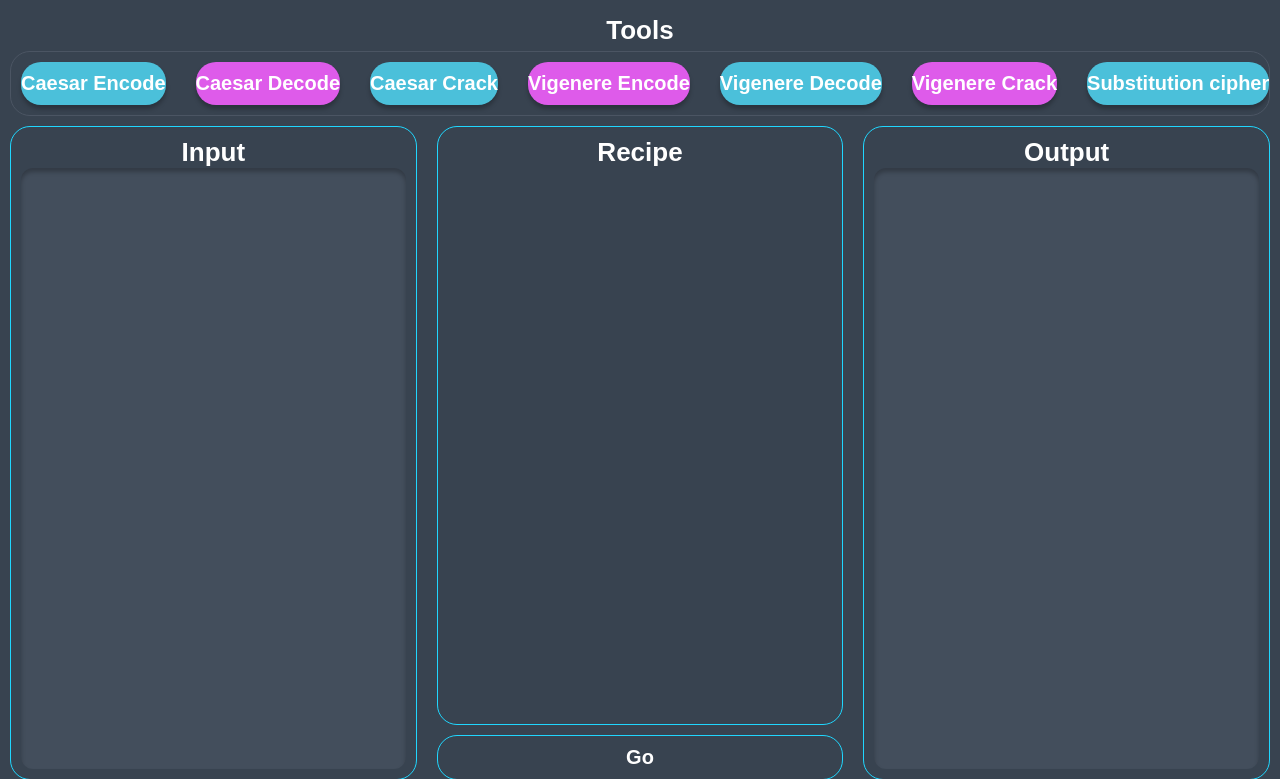
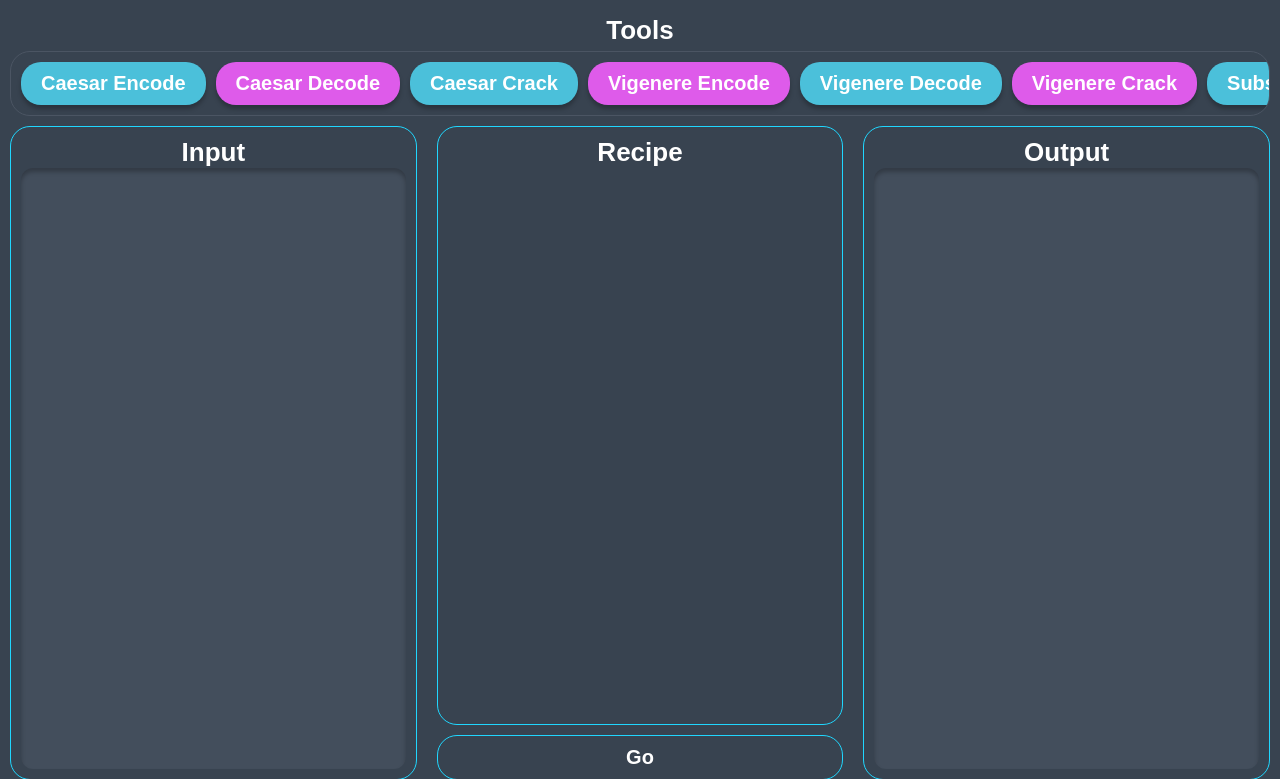
Before and after one commit to uumtf/ciphery, a PHP site: page / in a window 1280 px wide. Shown: the top 779 px of the page. Run offline with PHP 8.4, Linux system fonts and the light colour scheme; some web fonts are replaced.

Commit message:
Fix bug with padding of elements in tools block
Fix bug with padding of elements in tools block

Fix bug with padding of elements in tools block

```diff
--- a/public_html/static/css/base.css
+++ b/public_html/static/css/base.css
@@ -115,7 +115,7 @@ ul {
   display: flex;
   flex-direction: row;
   justify-content: space-between;
-  gap: 30px;
+  gap: 10px;
   border: 1px solid var(--grey-border-color);
   border-radius: 20px;
   padding: 10px;
@@ -129,7 +129,7 @@ ul {
   cursor: pointer;
   flex-grow: 1;
   text-align: center;
-  padding: 10px 0;
+  padding: 10px 20px;
 }
 
 #tools_ul > li:nth-child(odd) {
```
